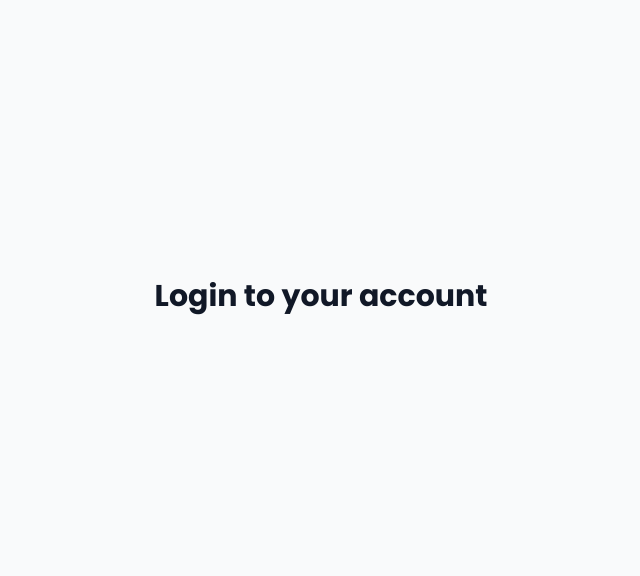
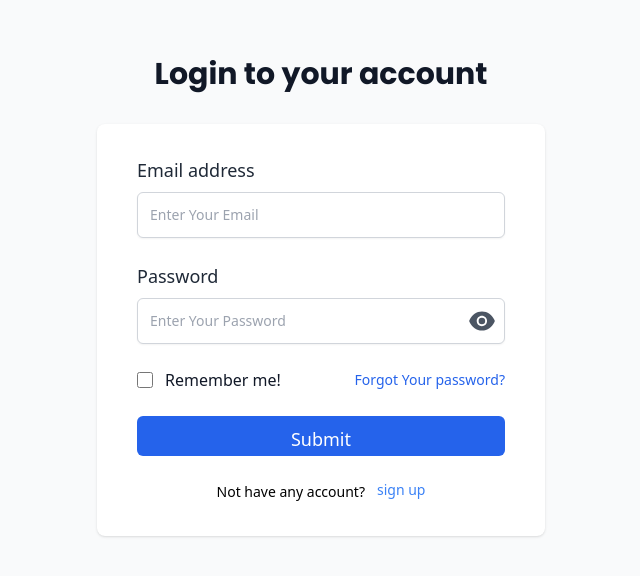
Before and after one commit to shaw-kunal/multivendorfrontend, a React (Vite) app: page /login in a window 1280 px wide. Shown: the part 116-692 px from the top of the page, without its empty margins (319-959 px from the left). Built offline with nearby package versions, Linux system fonts and the light colour scheme.

Commit message:
make the sign up page

```diff
--- a/src/App.jsx
+++ b/src/App.jsx
@@ -1,16 +1,18 @@
-import React from 'react'
-import { BrowserRouter , Routes, Route } from 'react-router-dom'
-import { LoginPage} from "./Routes.js"
-import "./App.css"
+import React from "react";
+import { BrowserRouter, Routes, Route } from "react-router-dom";
+import { LoginPage } from "./Routes.js";
+import "./App.css";
+import SignUp from "./components/signUp/SignUp.jsx";
 
 const App = () => {
   return (
     <BrowserRouter>
       <Routes>
-        <Route path='/login' element={<LoginPage/>}/>
+        <Route path="/login" element={<LoginPage />} />
+        <Route path="/sign-up" element={<SignUp />} />
       </Routes>
     </BrowserRouter>
-    )
-}
+  );
+};
 
-export default App
+export default App;
--- /dev/null
+++ b/src/components/Button.jsx
@@ -0,0 +1,15 @@
+import React from "react";
+import styles from "../styles/styles";
+
+const Button = ({ text, type = "none" }) => {
+  return (
+    <button
+      type={type}
+      className="w-full h-10 flex justify-center py-2 px-4  border border-transparent text-lg font-medium rounded-md text-white bg-blue-600 hover:bg-blue-700"
+    >
+      {text}
+    </button>
+  );
+};
+
+export default Button;
--- /dev/null
+++ b/src/components/Input.jsx
@@ -0,0 +1,53 @@
+import { AiFillEyeInvisible } from "react-icons/ai";
+import { AiFillEye } from "react-icons/ai";
+
+const Input = ({
+  label,
+  name,
+  placeholder,
+  type,
+  value,
+  autoComplete = "email",
+  onChange,
+  visible = false,
+  isPassword = false,
+  setVisible,
+}) => {
+  return (
+    <div className="space-y-2">
+      <label className="block text-lg font-medium text-gray-800">{label}</label>
+      <div className="mt-1 relative">
+        <input
+          name={name}
+          placeholder={placeholder}
+          autoComplete={autoComplete}
+          value={value}
+          onChange={onChange}
+          type={type}
+          className="appearance-none  block w-full px-3 py-3 border border-gray-300 rounded-md shadow-sm placeholder-gray-400 focus:outline-none focus:ring-blue-500 focus:border-blue-500 sm:text-sm"
+        />
+        <div className="absolute top-2 right-2 cursor-pointer ">
+          {isPassword ? (
+            visible ? (
+              <AiFillEyeInvisible
+                size={30}
+                className="text-gray-500"
+                onClick={() => setVisible(!visible)}
+              />
+            ) : (
+              <AiFillEye
+                size={30}
+                className="text-gray-600"
+                onClick={() => setVisible(!visible)}
+              />
+            )
+          ) : (
+            ""
+          )}
+        </div>
+      </div>
+    </div>
+  );
+};
+
+export default Input;
--- a/src/components/login/Login.jsx
+++ b/src/components/login/Login.jsx
@@ -1,13 +1,81 @@
-import React from 'react'
+import { useState } from "react";
+import Input from "../../components/Input.jsx";
+import Button from "../Button.jsx";
+import { Link } from "react-router-dom";
 
 const Login = () => {
+  const [email, setEmail] = useState("");
+  const [password, setPassword] = useState("");
+  const [visible, setVisible] = useState("");
+
   return (
-    <div className='min-h-screen bg-gray-50 flex flex-col justify-center py-12 sm:px-6 lg:px-8'>
-       <div className='sm:mx-auto sm:w-full sm:max-w-md'>
-        <h2 className='mt-6 text-center text-3xl font-bold font-Poppins text-gray-900'>Login to your account</h2>
-       </div>
+    <div className="min-h-screen bg-gray-50 flex flex-col justify-center py-12 sm:px-6 lg:px-8">
+      <div className="sm:mx-auto sm:w-full sm:max-w-md">
+        <h2 className="mt-6 text-center text-3xl font-bold font-Poppins text-gray-900">
+          Login to your account
+        </h2>
+      </div>
+
+      <div className="mt-8 sm:mx-auto sm:w-full sm:max-w-md">
+        <div className="bg-white py-8 px-4 shadow sm:rounded-lg sm:px-10">
+          <form className="space-y-6" action="">
+            <Input
+              label={"Email address"}
+              type="email"
+              name="Email"
+              autoComplete="email"
+              placeholder="Enter Your Email"
+              value={email}
+              onChange={(e) => setEmail(e.target.value)}
+            />
+            <Input
+              label={"Password"}
+              type="password"
+              name="Password"
+              autoComplete="password"
+              placeholder="Enter Your Password"
+              value={password}
+              onChange={(e) => setPassword(e.target.value)}
+              isPassword={true}
+              visible={visible}
+              setVisible={setVisible}
+            />
+
+            <div className="flex items-center justify-between">
+              <div className="flex items-center">
+                <input
+                  type="checkbox"
+                  name="remember-me"
+                  id="remember-me"
+                  className="w-4 h-4 focus:ring-blue-400 border-gray-400"
+                />
+                <label className="ml-3 text-gray-900">Remember me!</label>
+              </div>
+              <div className="text-sm">
+                <a
+                  href="#"
+                  className="font-medium text-blue-600 hover:text-blue-500"
+                >
+                  Forgot Your password?
+                </a>
+              </div>
+            </div>
+
+            <Button text={"Submit"} type="submit" />
+            <div className="w-full flex items-center justify-center text-sm">
+              <h4>Not have any account?</h4>
+              <Link
+                to={"/sign-up"}
+                className="text-blue-500 ml-3 pb-1  hover:underline"
+              >
+                sign up
+              </Link>
+            </div>
+          </form>
+        </div>
+      </div>
     </div>
-  )
-}
+  );
+};
 
-export default Login
+export default Login;
--- /dev/null
+++ b/src/components/signUp/SignUp.jsx
@@ -0,0 +1,88 @@
+import React, { useState } from "react";
+import Input from "../Input";
+import { RxAvatar } from "react-icons/rx";
+
+const SignUp = () => {
+  const [username, setUsername] = useState("");
+  const [password, setPassword] = useState("");
+  const [email, setEmail] = useState("");
+  const [visible, setVisible] = useState("");
+  const [avatar, setAvatar] = useState(null);
+
+  return (
+    <div className="min-h-screen bg-gray-50  flex flex-col justify-center py-12 sm:px-6 lg:px-8">
+      <div className="sm:mx-auto max-w-md">
+        <h2 className="mt-6 text-center text-3xl font-bold text-gray-900">
+          Register as a new user
+        </h2>
+      </div>
+
+      <div className="mt-8 sm:mx-auto sm:w-full sm:max-w-md">
+        <div className="bg-white py-8 px-4 shadow sm:rounde-lg sm:px-10">
+          <form action="" className="space-y-6">
+            <Input
+              label={"Full Name"}
+              name={"username"}
+              placeholder="Enter Your Name"
+              type="text"
+              value={username}
+              onChange={(e) => setUsername(e.target.value)}
+            />
+            <Input
+              label={"Email Address"}
+              name={"email"}
+              placeholder="Enter Your Esmail"
+              type="email"
+              value={email}
+              onChange={(e) => setEmail(e.target.value)}
+              autoComplete="email"
+            />
+            <Input
+              label={"PassWord"}
+              name={"password"}
+              placeholder="Password"
+              type="text"
+              value={password}
+              onChange={(e) => setPassword(e.target.value)}
+              isPassword={true}
+              visible={visible}
+              setVisible={setVisible}
+            />
+
+            <div>
+              <label
+                htmlFor="avatar"
+                className="block text-sm font-medium text-gray-700"
+              ></label>
+              <div className="mt-2 flex items-center">
+                <span className="inline-block h-8 w-8 rounded-fill overflow-hidden">
+                  {avatar ? (
+                    <img src={avatar} alt="avatar" />
+                  ) : (
+                    <RxAvatar className="h-8 w-8  text-gray-600" />
+                  )}
+                </span>
+                <lable
+                  htmlFor="file-input"
+                  className="ml-5 flex items-center justify-center px-4 py-2 border border-gray-300 rounded-md shadow-sm text-sm font-medium text-gray-700 bg-white"
+                >
+                  <span>Upload a file</span>
+                  <input
+                    className="hidden"
+                    type="file"
+                    name="avatar"
+                    id="file-input"
+                    accept=".jpg,.jpeg,.png"
+                    onChange={(e) => setAvatar(e.target.files[0])}
+                  />
+                </lable>
+              </div>
+            </div>
+          </form>
+        </div>
+      </div>
+    </div>
+  );
+};
+
+export default SignUp;
```
